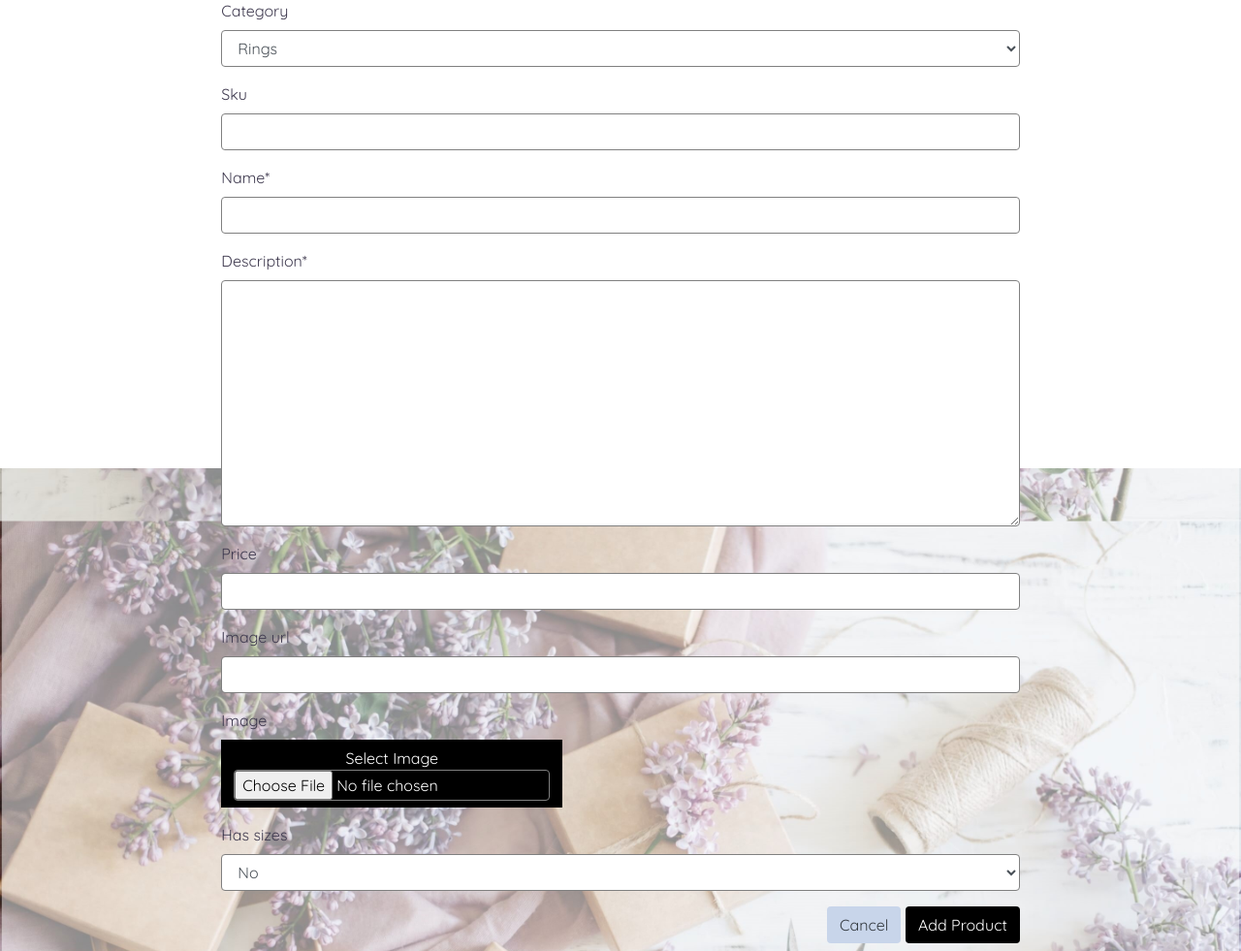
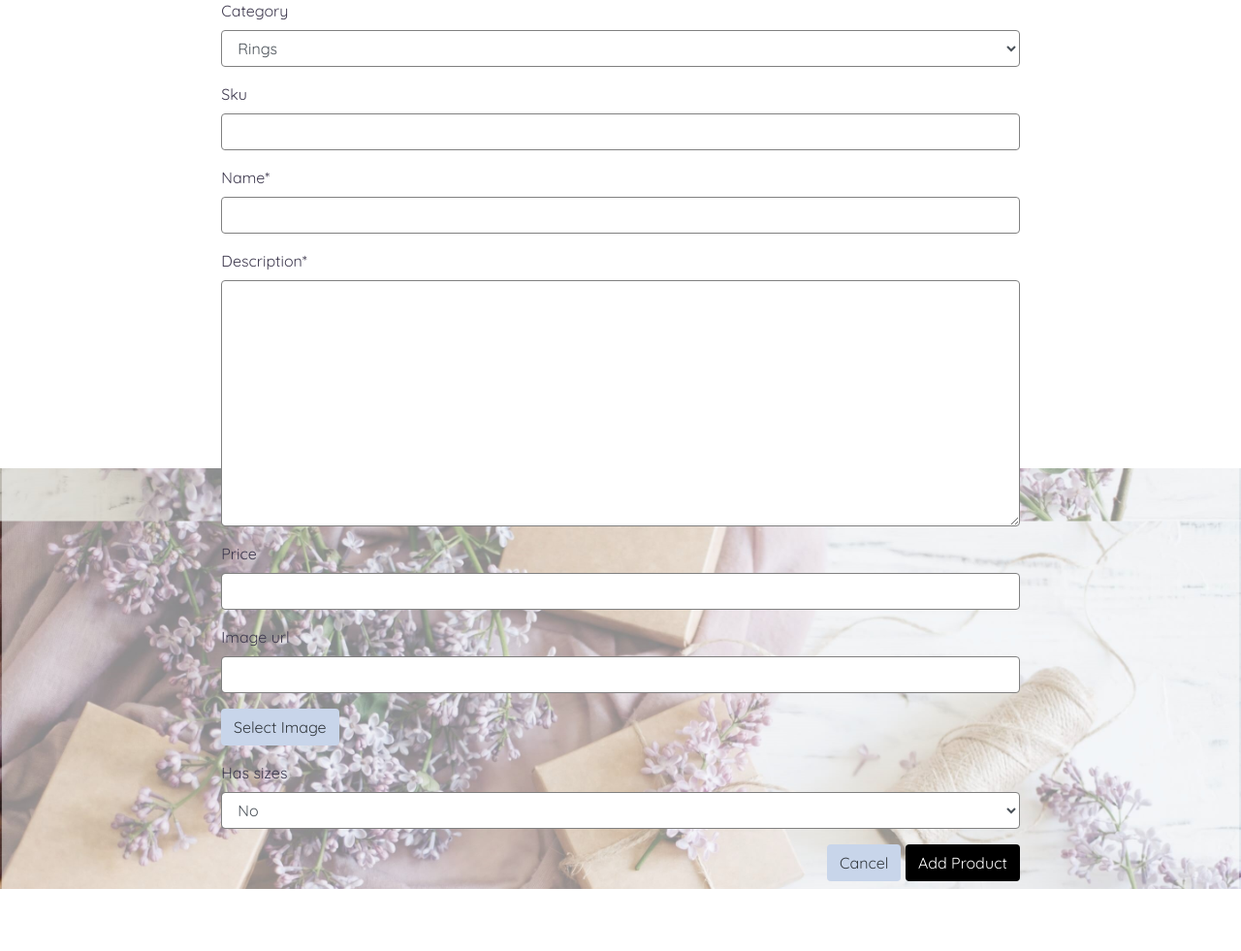
Before and after one commit to maialenz/crafty_shop, a Django app: page /products/add/ in a window 1280 px wide. Shown: the part 317-1298 px from the top of the page at 97% size. After the commit the page ends 1234 px from the top, so only its background shows below. Run offline with Django 3.2, Linux system fonts and the light colour scheme; the visitor is signed in with stand-in values (Sample User, id 1); data comes from the database, SQL or seed files in the repository; parts of the project's set-up code (start-up, migrations or seed data) failed here and were passed over; some libraries are stand-ins or nearby versions.

Commit message:
Finish customizing select image button and css/js

```diff
--- a/products/templates/products/add_product.html
+++ b/products/templates/products/add_product.html
@@ -25,7 +25,13 @@
             <div class="col-10 offset-1">
                 <form method="POST" action="{% url 'add_product' %}" class="form mb-2" enctype="multipart/form-data">
                     {% csrf_token %}
-                    {{ form | crispy }}
+                    {% for field in form %}
+                        {% if field.name != 'image' %}
+                            {{ field | as_crispy_field }}
+                        {% else %}
+                            {{ field }}
+                        {% endif %}
+                    {% endfor %}
                     <div class="text-right">
                         <a class="btn btn-blue rounded" href="{% url 'products' %}">Cancel</a>
                         <button class="btn btn-black hvr-grow rounded" type="submit">Add Product</button>
@@ -35,5 +41,14 @@
         </div>
     </div>
 
-    </div>
 {% endblock %}
+
+{% block postloadjs %}
+    {{ block.super }}
+    <script type="text/javascript">
+        $('#new-image').change(function() {
+            var file = $('#new-image')[0].files[0];
+            $('#filename').text(`Image will be set to: ${file.name}`);
+        });
+    </script>
+{% endblock %}
--- a/products/templates/products/custom_widget_templates/custom_clearable_file_input.html
+++ b/products/templates/products/custom_widget_templates/custom_clearable_file_input.html
@@ -11,7 +11,7 @@
     {% endif %}<br>
     {{ widget.input_text }}
 {% endif %}
-<span class="btn btn-black rounded-0 btn-file">
+<span class="btn btn-blue hvr-grow rounded btn-file">
     Select Image <input id="new-image" type="{{ widget.type }}" name="{{ widget.name }}"{% include "django/forms/widgets/attrs.html" %}>
 </span>
 <strong><p class="text-danger" id="filename"></p></strong>
--- a/static/css/base.css
+++ b/static/css/base.css
@@ -264,6 +264,34 @@ input[name='q']::placeholder {
 	color: #17a2b8; /* text-info */
 }
 
+/* Product Form */
+
+.btn-file {
+    position: relative;
+    overflow: hidden;
+}
+
+.btn-file input[type="file"] {
+    position: absolute;
+    top: 0;
+    right: 0;
+    min-width: 100%;
+    min-height: 100%;
+    opacity: 0;
+    cursor: pointer;
+}
+
+.custom-checkbox .custom-control-label::before {
+    border-radius: 0;
+    border-color: #dc3545;
+}
+
+.custom-checkbox .custom-control-input:checked~.custom-control-label::before {
+    background-color: #dc3545;
+    border-color: #dc3545;
+    border-radius: 0;
+}
+
 /* -------------------------------- Media Queries */
 
 
```
Also changed, not shown: products/templates/products/edit_product.html (+19 -2 lines), media/chunky_ring.jpg (added), media/chunky_ring_kAhYRy0.jpg (added).
